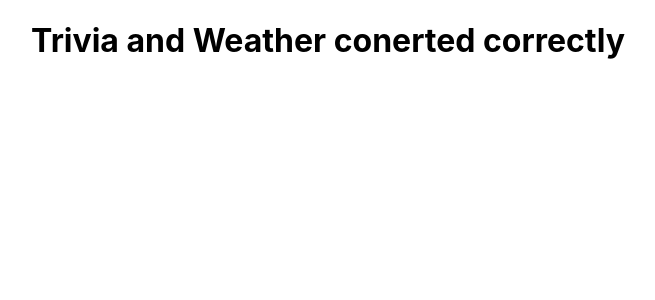
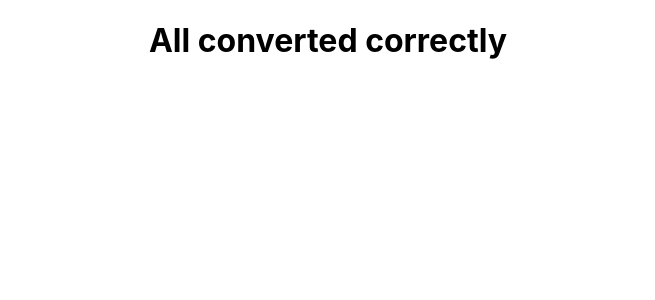
Before and after one commit to marcusmuntean/react-router, a React (Create React App) app: page / in a window 1280 px wide. Shown: the top 300 px of the page, without its empty margins (312-967 px from the left). Built offline with nearby package versions, Linux system fonts and the light colour scheme.

Commit message:
News converted correctly

```diff
--- a/src/App.js
+++ b/src/App.js
@@ -1,12 +1,13 @@
 import Trivia from "./components/trivia";
 import WeatherComponent from "./components/WeatherComponent";
+import NewsComponent from "./components/NewsComponent";
 
 function App() {
 
   return (
     <>
       <div className="App">
-        <h1>Trivia and Weather conerted correctly</h1>
+        <h1>All converted correctly</h1>
       </div>
     </>
   );
```
